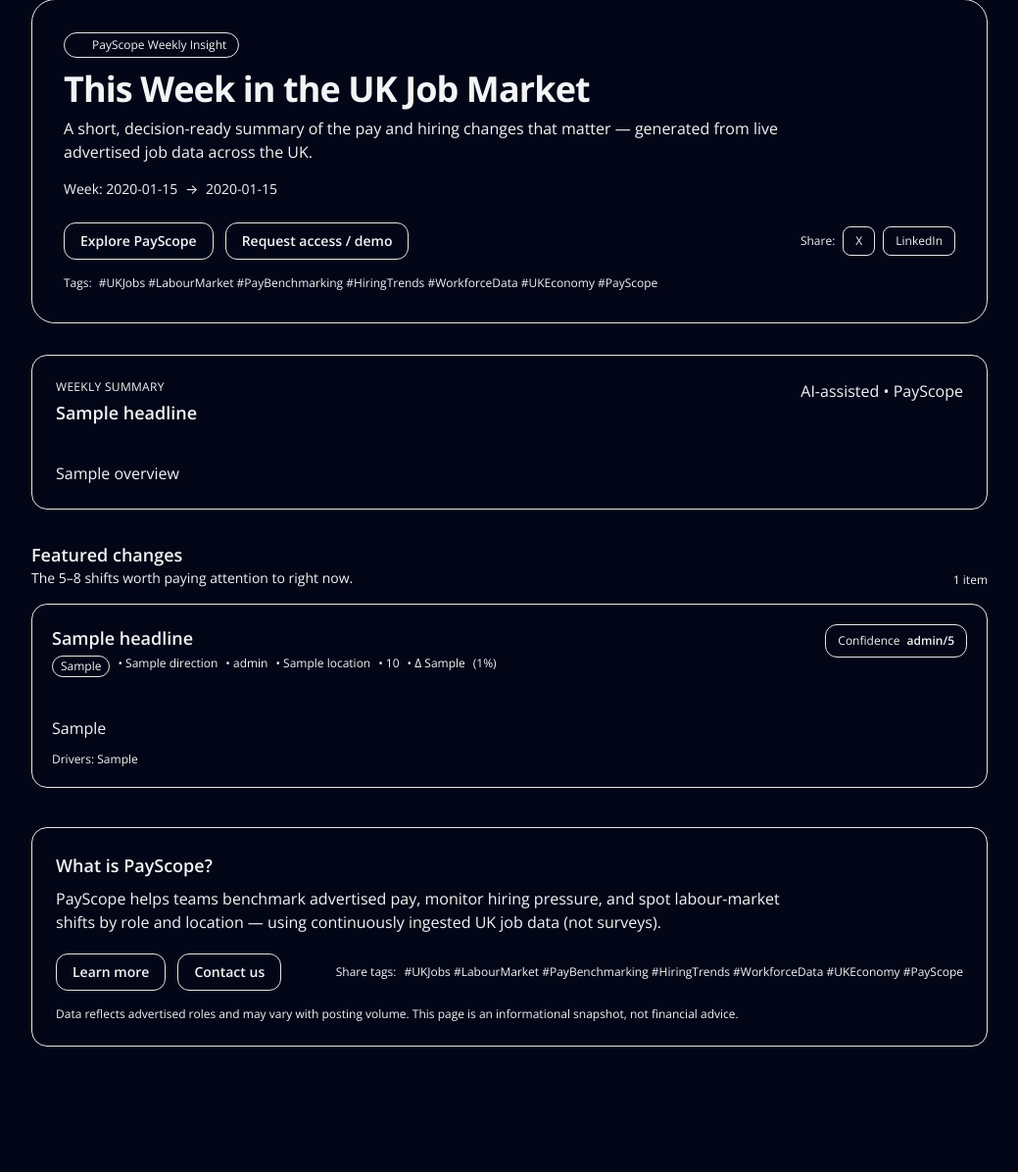
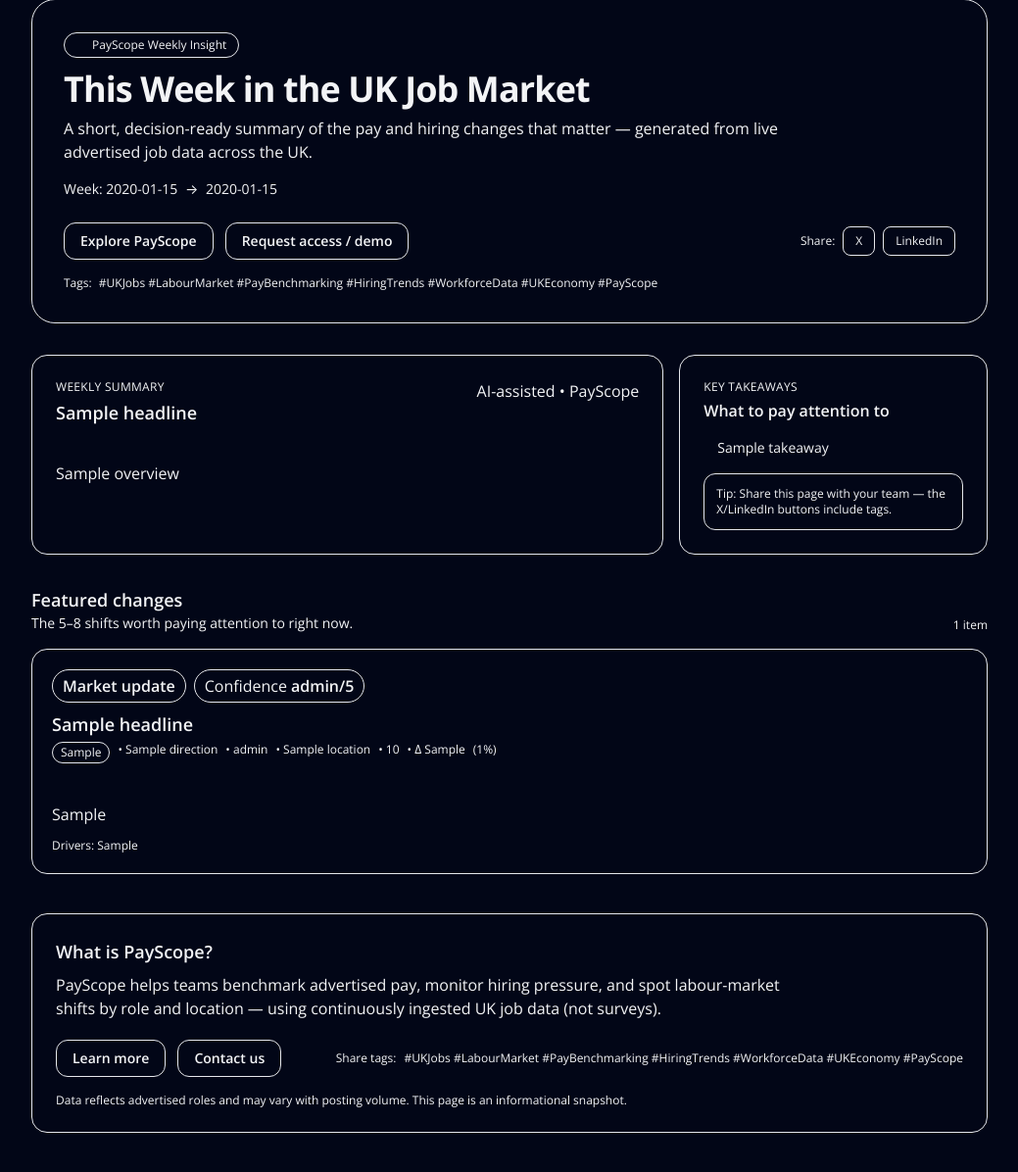
Before and after one commit to Dolman17/PayScope, a Flask app: template app/templates/insights/weekly.html in a window 1280 px wide. Shown: the part 114-1310 px from the top of the page at 98% size, without its empty margins (120-1159 px from the left). Before the commit the page ends 1182 px from the top, so only its background shows below. Run offline with Flask 3, Linux system fonts and the light colour scheme; the template is opened without the code that fills it: most values are stand-ins (such as "Sample title", 1, 10 or a date in 2020); parts of the project's set-up code (start-up, migrations or seed data) failed here and were passed over.

Commit message:
Update weekly.html

```diff
--- a/app/templates/insights/weekly.html
+++ b/app/templates/insights/weekly.html
@@ -5,7 +5,7 @@
 <div class="max-w-5xl mx-auto px-3 sm:px-6 py-10">
 
   {# -----------------------------
-     Share text + hashtags (static for now)
+     Share text + hashtags
      ----------------------------- #}
   {% set hashtags = "#UKJobs #LabourMarket #PayBenchmarking #HiringTrends #WorkforceData #UKEconomy #PayScope" %}
   {% set share_text =
@@ -68,7 +68,7 @@
           </div>
         </div>
 
-        <!-- Visible hashtags (useful for copy/paste + previews) -->
+        <!-- Visible hashtags -->
         <div class="mt-4 text-xs text-slate-500">
           <span class="font-medium text-slate-400">Tags:</span>
           <span class="ml-1">{{ hashtags }}</span>
@@ -77,10 +77,11 @@
     </div>
   </section>
 
-  <!-- WEEKLY AI BRIEF -->
+  <!-- WEEKLY AI BRIEF + TAKEAWAYS -->
   {% if weekly_brief %}
-    <section class="mb-8">
-      <div class="rounded-2xl border border-slate-700/60 bg-slate-900/40 p-5 sm:p-6">
+    <section class="mb-8 grid grid-cols-1 lg:grid-cols-3 gap-4">
+      <!-- Brief -->
+      <div class="lg:col-span-2 rounded-2xl border border-slate-700/60 bg-slate-900/40 p-5 sm:p-6">
         <div class="flex items-start justify-between gap-4">
           <div>
             <div class="text-xs text-slate-400 uppercase tracking-wide">Weekly summary</div>
@@ -105,6 +106,59 @@
           </div>
         {% endif %}
       </div>
+
+      <!-- Takeaways -->
+      <aside class="rounded-2xl border border-slate-700/60 bg-slate-900/30 p-5 sm:p-6">
+        <div class="text-xs text-slate-400 uppercase tracking-wide">Key takeaways</div>
+        <h3 class="mt-1 text-base font-semibold text-slate-100">What to pay attention to</h3>
+
+        <ul class="mt-4 space-y-2 text-sm text-slate-300/90">
+          {# If you later add weekly_brief.takeaways (list or newline string), we’ll use it #}
+          {% if weekly_brief.takeaways %}
+            {% if weekly_brief.takeaways is string %}
+              {% for line in weekly_brief.takeaways.split('\n') if line.strip() %}
+                <li class="flex gap-2">
+                  <span class="mt-1 h-1.5 w-1.5 rounded-full bg-[var(--brand)]/80"></span>
+                  <span>{{ line }}</span>
+                </li>
+              {% endfor %}
+            {% else %}
+              {% for t in weekly_brief.takeaways %}
+                <li class="flex gap-2">
+                  <span class="mt-1 h-1.5 w-1.5 rounded-full bg-[var(--brand)]/80"></span>
+                  <span>{{ t }}</span>
+                </li>
+              {% endfor %}
+            {% endif %}
+          {% elif weekly_brief.overview %}
+            {# Derive up to 4 bullets from the first non-empty lines of overview #}
+            {% set lines = weekly_brief.overview.split('\n') %}
+            {% set ns = namespace(n=0) %}
+            {% for line in lines %}
+              {% if ns.n < 4 and line.strip() %}
+                {% set cleaned = line.strip() %}
+                {% if cleaned|length > 3 %}
+                  <li class="flex gap-2">
+                    <span class="mt-1 h-1.5 w-1.5 rounded-full bg-[var(--brand)]/80"></span>
+                    <span>{{ cleaned }}</span>
+                  </li>
+                  {% set ns.n = ns.n + 1 %}
+                {% endif %}
+              {% endif %}
+            {% endfor %}
+
+            {% if ns.n == 0 %}
+              <li class="text-slate-400">No takeaways available yet.</li>
+            {% endif %}
+          {% else %}
+            <li class="text-slate-400">No takeaways available yet.</li>
+          {% endif %}
+        </ul>
+
+        <div class="mt-4 rounded-xl border border-slate-700/60 bg-slate-950/20 p-3 text-xs text-slate-400">
+          Tip: Share this page with your team — the X/LinkedIn buttons include tags.
+        </div>
+      </aside>
     </section>
   {% endif %}
 
@@ -124,9 +178,74 @@
 
     <div class="space-y-4">
       {% for it in items %}
+
+        {# -----------------------------
+           Badge label + style
+           ----------------------------- #}
+        {% set badge_label = "Market update" %}
+        {% set badge_style = "border-slate-700/60 bg-slate-900/40 text-slate-200" %}
+
+        {% if it.metric_type == "pay" %}
+          {% if it.direction == "up" %}
+            {% set badge_label = "Pay ↑" %}
+            {% set badge_style = "border-emerald-500/25 bg-emerald-500/10 text-emerald-200" %}
+          {% elif it.direction == "down" %}
+            {% set badge_label = "Pay ↓" %}
+            {% set badge_style = "border-rose-500/25 bg-rose-500/10 text-rose-200" %}
+          {% else %}
+            {% set badge_label = "Pay →" %}
+            {% set badge_style = "border-slate-700/60 bg-slate-900/40 text-slate-200" %}
+          {% endif %}
+        {% elif it.metric_type == "vacancy" %}
+          {% if it.direction == "up" %}
+            {% set badge_label = "Hiring pressure ↑" %}
+            {% set badge_style = "border-amber-500/25 bg-amber-500/10 text-amber-200" %}
+          {% elif it.direction == "down" %}
+            {% set badge_label = "Hiring pressure ↓" %}
+            {% set badge_style = "border-emerald-500/25 bg-emerald-500/10 text-emerald-200" %}
+          {% else %}
+            {% set badge_label = "Hiring pressure →" %}
+            {% set badge_style = "border-slate-700/60 bg-slate-900/40 text-slate-200" %}
+          {% endif %}
+        {% elif it.metric_type == "volume" %}
+          {% if it.direction == "up" %}
+            {% set badge_label = "Posting volume ↑" %}
+            {% set badge_style = "border-sky-500/25 bg-sky-500/10 text-sky-200" %}
+          {% elif it.direction == "down" %}
+            {% set badge_label = "Posting volume ↓" %}
+            {% set badge_style = "border-purple-500/25 bg-purple-500/10 text-purple-200" %}
+          {% else %}
+            {% set badge_label = "Posting volume →" %}
+            {% set badge_style = "border-slate-700/60 bg-slate-900/40 text-slate-200" %}
+          {% endif %}
+        {% elif it.metric_type == "coverage" %}
+          {% if it.direction == "up" %}
+            {% set badge_label = "Coverage ↑" %}
+            {% set badge_style = "border-emerald-500/25 bg-emerald-500/10 text-emerald-200" %}
+          {% elif it.direction == "down" %}
+            {% set badge_label = "Coverage ↓" %}
+            {% set badge_style = "border-rose-500/25 bg-rose-500/10 text-rose-200" %}
+          {% else %}
+            {% set badge_label = "Coverage →" %}
+            {% set badge_style = "border-slate-700/60 bg-slate-900/40 text-slate-200" %}
+          {% endif %}
+        {% endif %}
+
         <article class="rounded-2xl border border-slate-700/60 bg-slate-900/30 p-5">
           <div class="flex flex-col sm:flex-row sm:items-start sm:justify-between gap-3">
             <div class="min-w-0">
+              <div class="flex flex-wrap items-center gap-2 mb-2">
+                <span class="inline-flex items-center rounded-full border px-2.5 py-1 text-[11px] font-semibold {{ badge_style }}">
+                  {{ badge_label }}
+                </span>
+
+                {% if it.confidence_level %}
+                  <span class="inline-flex items-center rounded-full border border-slate-700/60 bg-slate-900/40 px-2.5 py-1 text-[11px] text-slate-300">
+                    Confidence <span class="ml-1 font-semibold text-slate-100">{{ it.confidence_level }}/5</span>
+                  </span>
+                {% endif %}
+              </div>
+
               <div class="text-base sm:text-lg text-slate-100 font-semibold">
                 {{ it.headline }}
               </div>
@@ -143,15 +262,6 @@
                 {% if it.delta_percent is not none %}<span>({{ it.delta_percent }}%)</span>{% endif %}
               </div>
             </div>
-
-            {% if it.confidence_level %}
-              <div class="shrink-0">
-                <div class="rounded-xl border border-slate-700/60 bg-slate-900/40 px-3 py-2 text-xs text-slate-300">
-                  Confidence
-                  <span class="ml-1 font-semibold text-slate-100">{{ it.confidence_level }}/5</span>
-                </div>
-              </div>
-            {% endif %}
           </div>
 
           {% if it.ai_narrative %}
@@ -202,7 +312,7 @@
       </div>
 
       <div class="mt-4 text-xs text-slate-500">
-        Data reflects advertised roles and may vary with posting volume. This page is an informational snapshot, not financial advice.
+        Data reflects advertised roles and may vary with posting volume. This page is an informational snapshot.
       </div>
     </div>
   </section>
```
